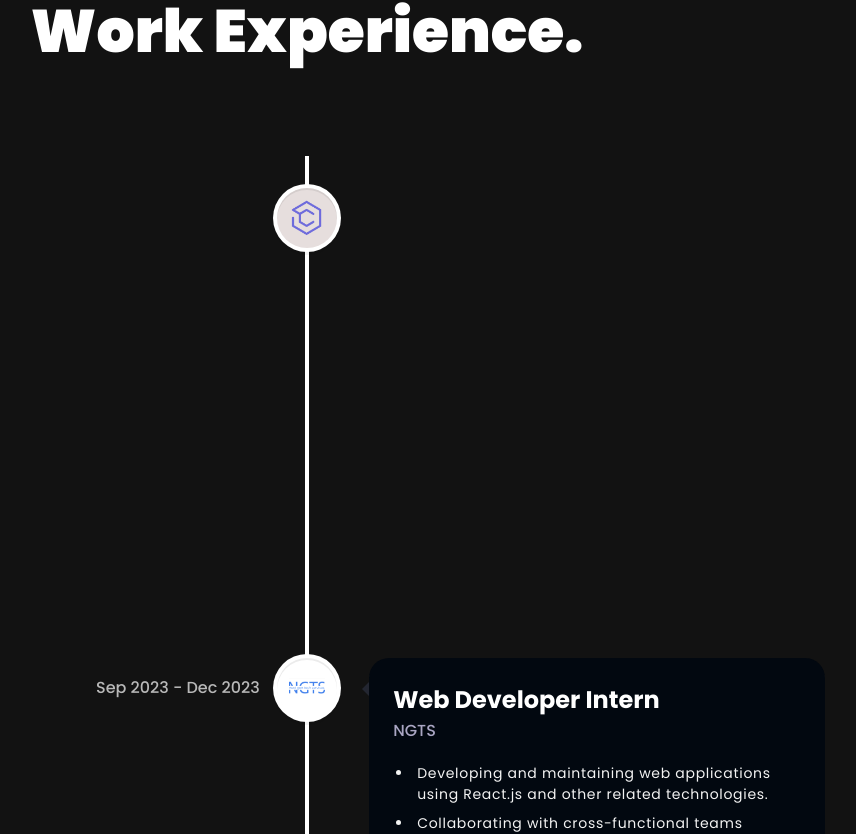
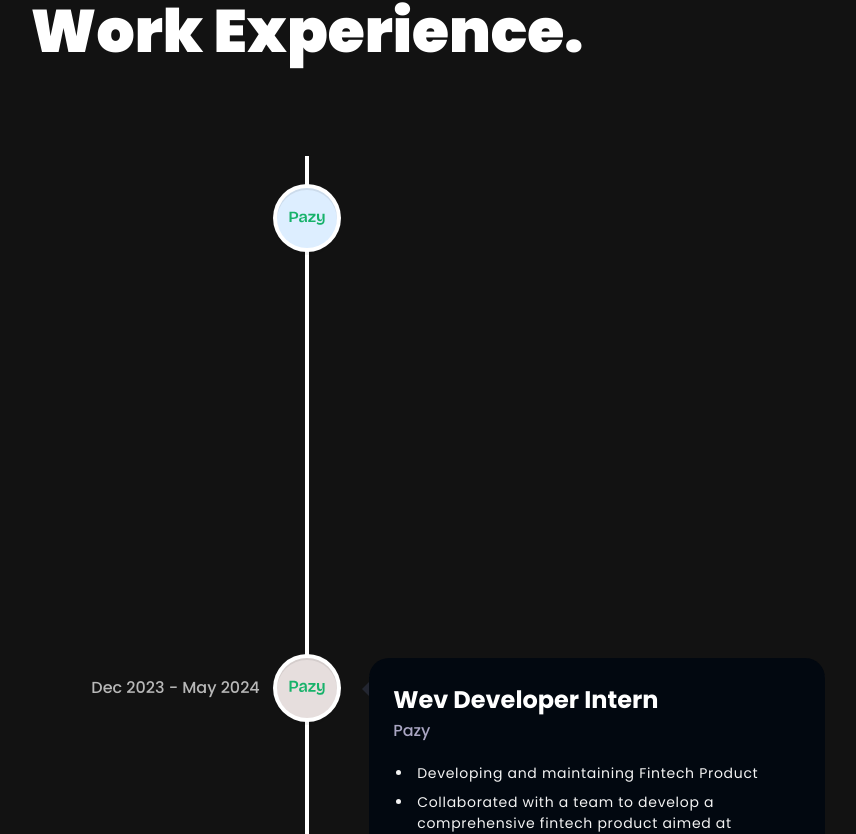
Before and after one commit to kalashjain1010/kalash_portfolio, a React (Vite) app: page / in a window 1280 px wide. Shown: the part 1693-2527 px from the top of the page, without its empty margins (333-1189 px from the left). Built offline with nearby package versions, Linux system fonts and the light colour scheme.

Commit message:
updated on 15 may 2025

```diff
--- a/src/assets/index.js
+++ b/src/assets/index.js
@@ -29,6 +29,7 @@ import express from "./tech/express.webp";
 import vue from "./tech/vue.webp";
 
 import honeyuncle from "./company/honeyuncle.webp";
+import pazy_logo from "./company/pazy.svg";
 
 import tech4addiction from "./company/tech4addiction.webp";
 import seo from "./company/seo.webp";
@@ -75,4 +76,5 @@ export {
   twitter,
   resume,
   warnimg,
+  pazy_logo,
 };
--- a/src/components/Social.jsx
+++ b/src/components/Social.jsx
@@ -26,12 +26,12 @@ const Social = () => {
     <a  href='https://www.linkedin.com/in/kalash-jain-1b99731a0/' target=' ' ><img className="h-[40px]" src={linkedin} alt="" /></a>
     <a  href='https://twitter.com/kalash__jain_' target=' ' ><img className="h-[45px]" src={twitter} alt="" /></a>
     <a  href='https://www.instagram.com/kalash.png/' target=' ' ><img className="h-[40px]" src={instagram} alt="" /></a>
-    <a  href='https://drive.google.com/file/d/1h2EziBzRTSMdABzwdXjebtOPPyRS2RLk/view?usp=sharing' target=' '><img className="h-[40px]" src={resume} alt="" /></a>
+    <a  href='https://drive.google.com/file/d/10IJF_K7mT9JzIh-ph7znIZ7sP9lAqJWN/view?usp=sharing' target=' '><img className="h-[40px]" src={resume} alt="" /></a>
 
     </motion.div>
       <br />
       <footer className="text-center max-sm:mt-20">
-        Chinta na kr sb theek ho jaega 🙂
+        Lets build something amazing 🙂
       </footer>
 
 
--- a/src/constants/index.js
+++ b/src/constants/index.js
@@ -21,6 +21,7 @@ import {
   wordcount,
   kanban,
   shoestore,
+  pazy_logo,
   // personal,
   // live
 } from "../assets";
@@ -90,11 +91,24 @@ const technologies = [
 
 const experiences = [
   {
-    title: "Full Stack Developer Intern",
-    company_name: "Continuo",
-    icon: honeyuncle,
+    title: "Web Developer",
+    company_name: "Pazy",
+    icon: pazy_logo, // Replace with your actual icon variable or import
+    iconBg: "#DDEEFF", // You can change this background color if needed
+    date: "May 2024 - Present",
+    points: [
+      "Built a complete platform from scratch using Nuxt.js, collaborating closely with design and product teams.",
+      "Enabled the platform to serve a growing number of active daily users by ensuring high performance and reliability.",
+      "Actively participated in strategic and architectural decisions across the product lifecycle.",
+      "Contributed significantly to the company's growth, leading to over 20x increase in company valuation since joining.",
+    ],
+  },
+  {
+    title: "Wev Developer Intern",
+    company_name: "Pazy",
+    icon: pazy_logo,
     iconBg: "#E6DEDD",
-    date: "Dec 2023 - Present",
+    date: "Dec 2023 - May 2024",
     points: [
       "Developing and maintaining Fintech Product ",
       "Collaborated with a team to develop a comprehensive fintech product aimed at consolidating various financial services into a unified platform. Utilized Nuxt.js for front-end development, while employing PostgreSQL, Redis, and Node.js for the backend infrastructure",
```
Also changed, not shown: src/assets/company/pazy.svg (added), src/assets/company/pazy_logo.svg (added).
